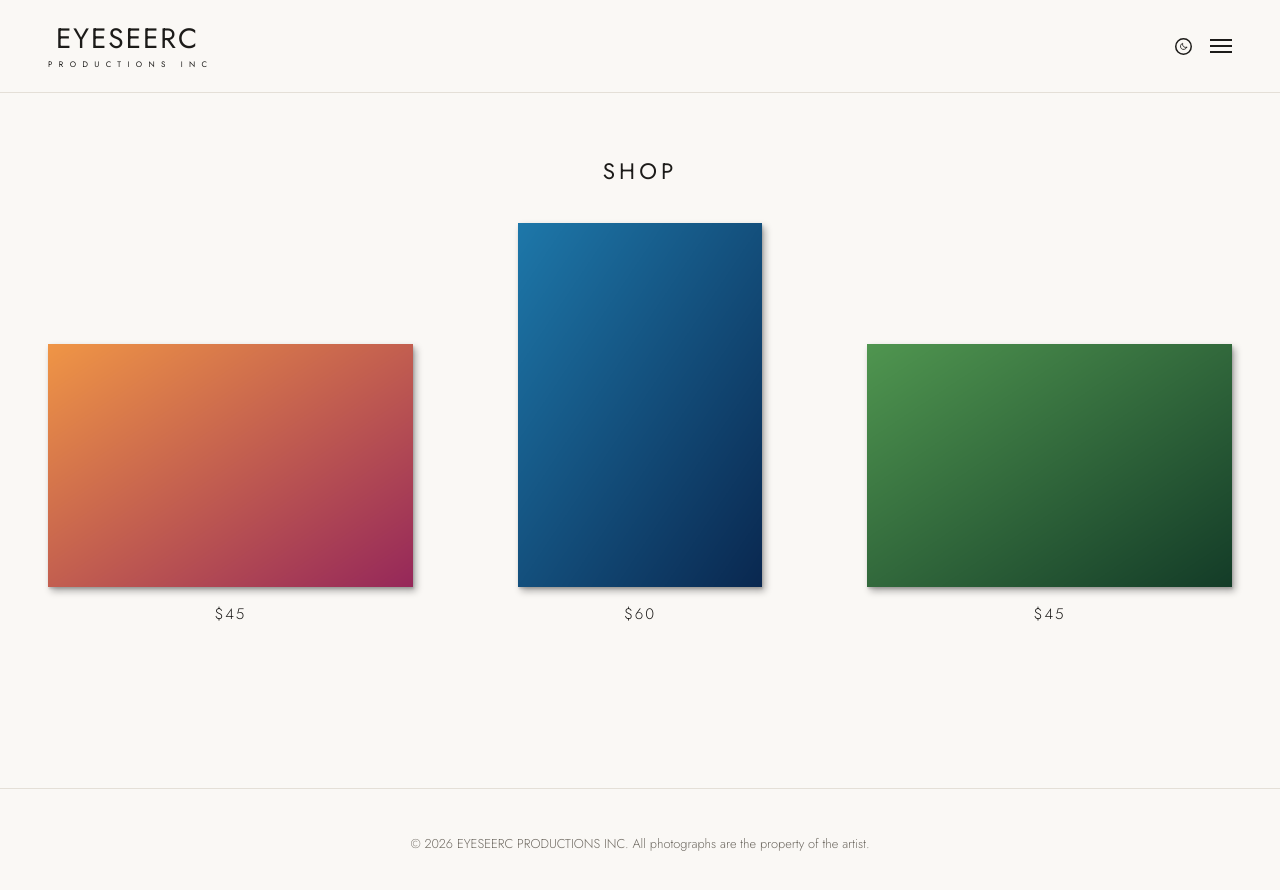
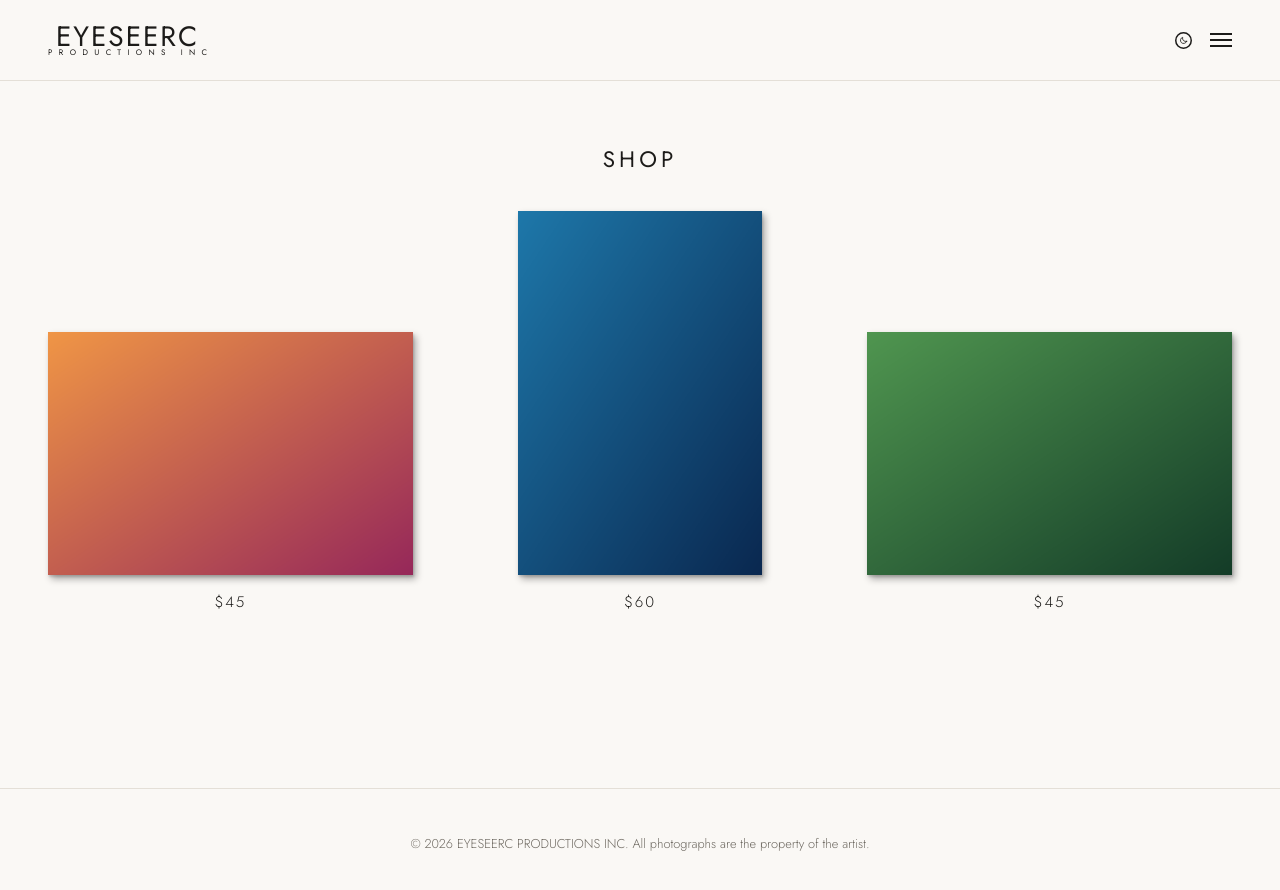
Before and after one commit to eyeseerc0310/Eyeseerc-website-, a Jekyll site: the page built from shop.html, in a window 1280 px wide. Shown: the top 890 px of the page. Built offline with Jekyll 4.4.1, drawn with Linux system fonts in a browser that asks for light colours.

Commit message:
Header: PRODUCTIONS INC sits closer under EYESEERC
Co-Authored-By: Claude Opus 5.5 <noreply@anthropic.com>
Claude-Session: https://claude.ai/code/session_01LHh8gAFuLZhbd4VQysaiwQ

```diff
--- a/assets/css/style.css
+++ b/assets/css/style.css
@@ -81,13 +81,13 @@ code { font-size: .9em; background: var(--line); padding: .1em .35em; border-rad
 /* name with a small, widely spaced "PRODUCTIONS INC" centred underneath,
    spread a little wider than the name itself */
 .brand-text { display: inline-flex; flex-direction: column; align-items: center; line-height: 1; }
-.brand-name { line-height: 1.1; }
+.brand-name { line-height: .9; }
 .brand-sub {
   font-size: .5rem;
   font-weight: 400;
   letter-spacing: .8em;
   margin-right: -.8em; /* keep it centred despite the spacing after the last letter */
-  margin-top: .35rem;
+  margin-top: -.05rem;
   white-space: nowrap;
 }
 /* logo to the right of the name (upload any image to images/logo to show it) */
```
